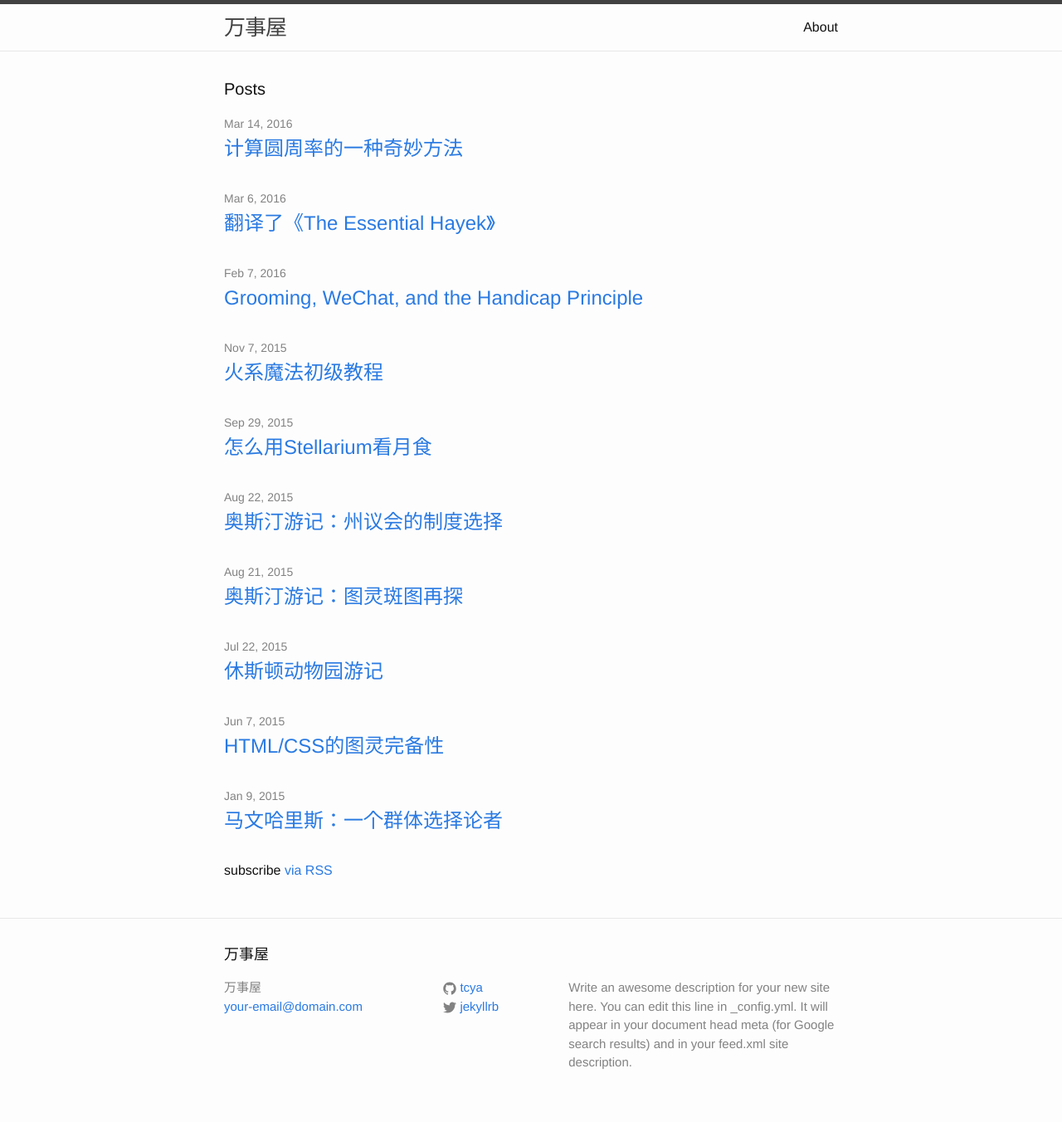
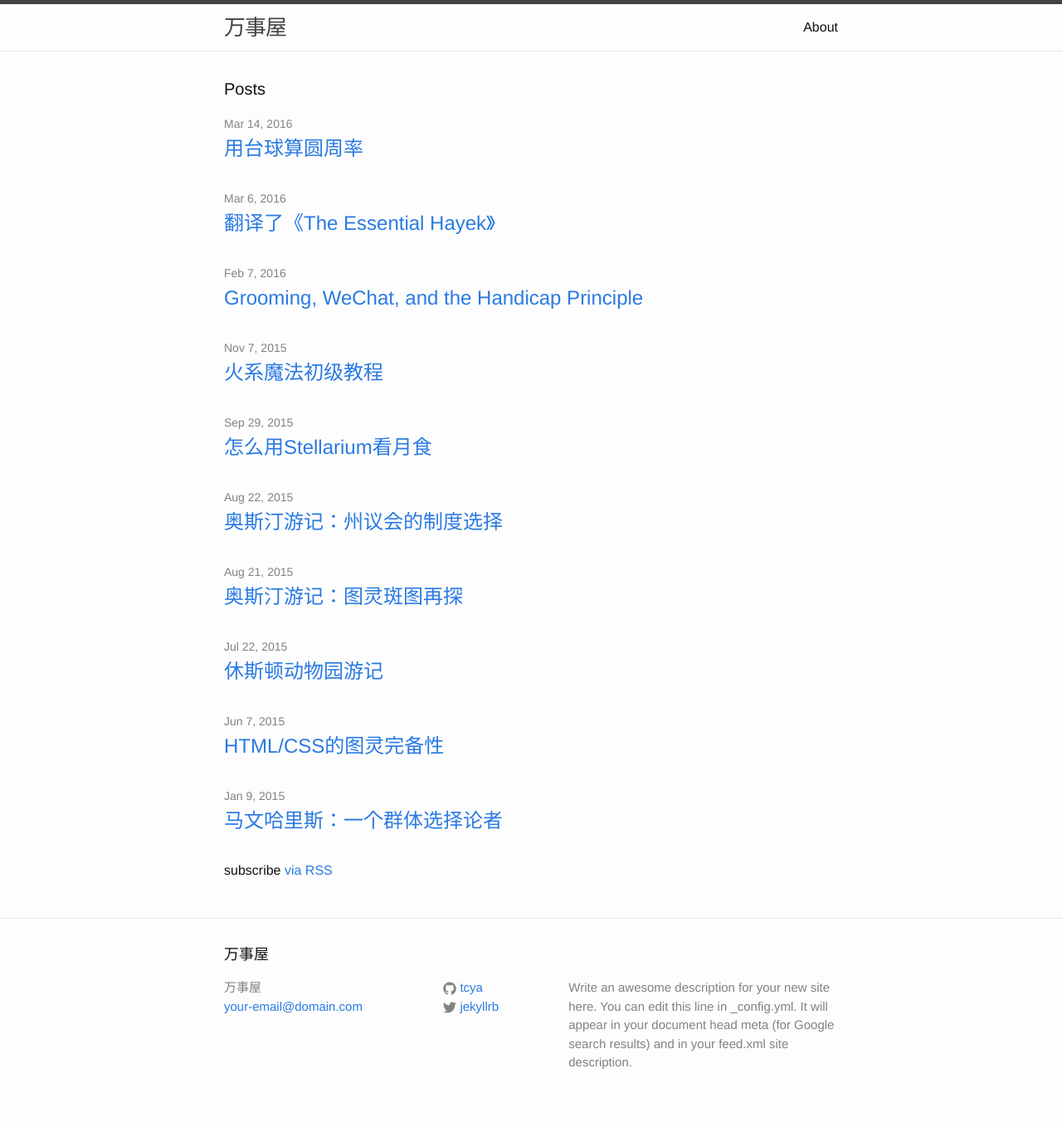
Before and after one commit to tcya/tcya.github.io, a Jekyll site: the page built from index.html, in a window 1280 px wide. Shown: the whole page at 83% size. Built offline with Jekyll 4.4.1, drawn with Linux system fonts in a browser that asks for light colours.

Commit message:
Change the title

```diff
--- a/_posts/2016-3-14-pi_billiard.html
+++ b/_posts/2016-3-14-pi_billiard.html
@@ -1,6 +1,6 @@
 ---
 layout: post
-title:  "计算圆周率的一种奇妙方法"
+title:  "用台球算圆周率"
 ---
 <!DOCTYPE html>
 <html>
```
